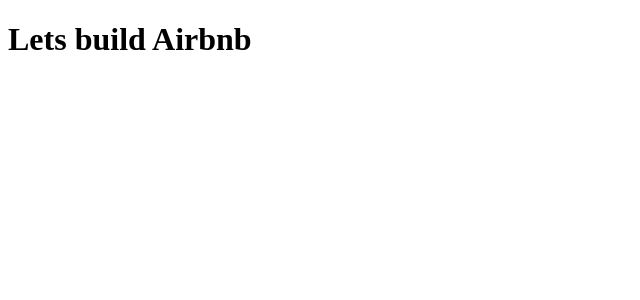
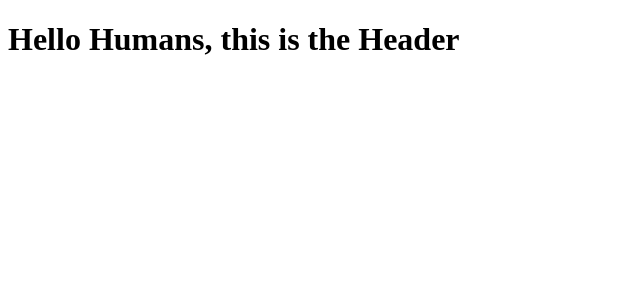
Before and after one commit to Stephen-Roach/airbnb-clone, a Next.js app: page / in a window 1280 px wide. Shown: the top 300 px of the page, without its empty margins (0-640 px from the left). Built offline with nearby package versions, Linux system fonts and the light colour scheme.

Commit message:
added the header component

```diff
--- /dev/null
+++ b/components/Header.jsx
@@ -0,0 +1,11 @@
+import React from 'react';
+
+function Header() {
+  return (
+    <div>
+      <h1>Hello Humans, this is the Header</h1>
+    </div>
+  );
+}
+
+export default Header;
--- a/pages/index.js
+++ b/pages/index.js
@@ -1,4 +1,5 @@
 import Head from 'next/head';
+import Header from '../components/Header';
 
 export default function Home() {
   return (
@@ -8,7 +9,7 @@
         <link rel='icon' href='/favicon.ico' />
       </Head>
 
-      <h1>Lets build Airbnb</h1>
+      <Header />
     </div>
   );
 }
```
